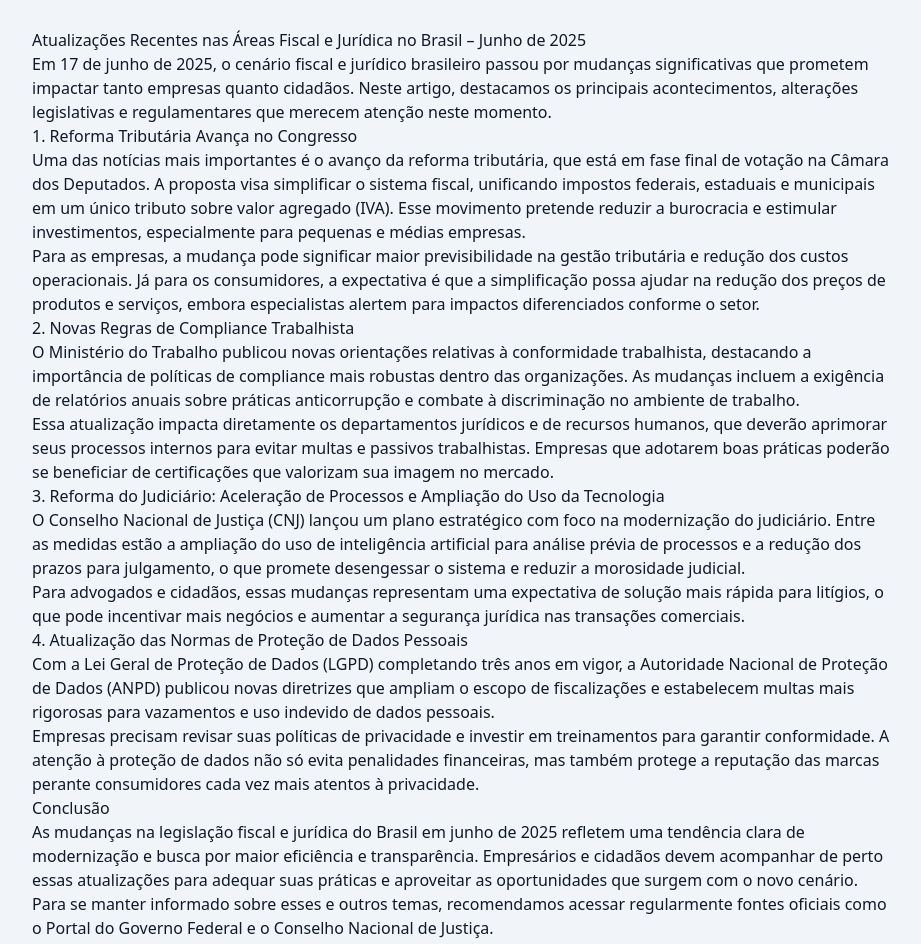
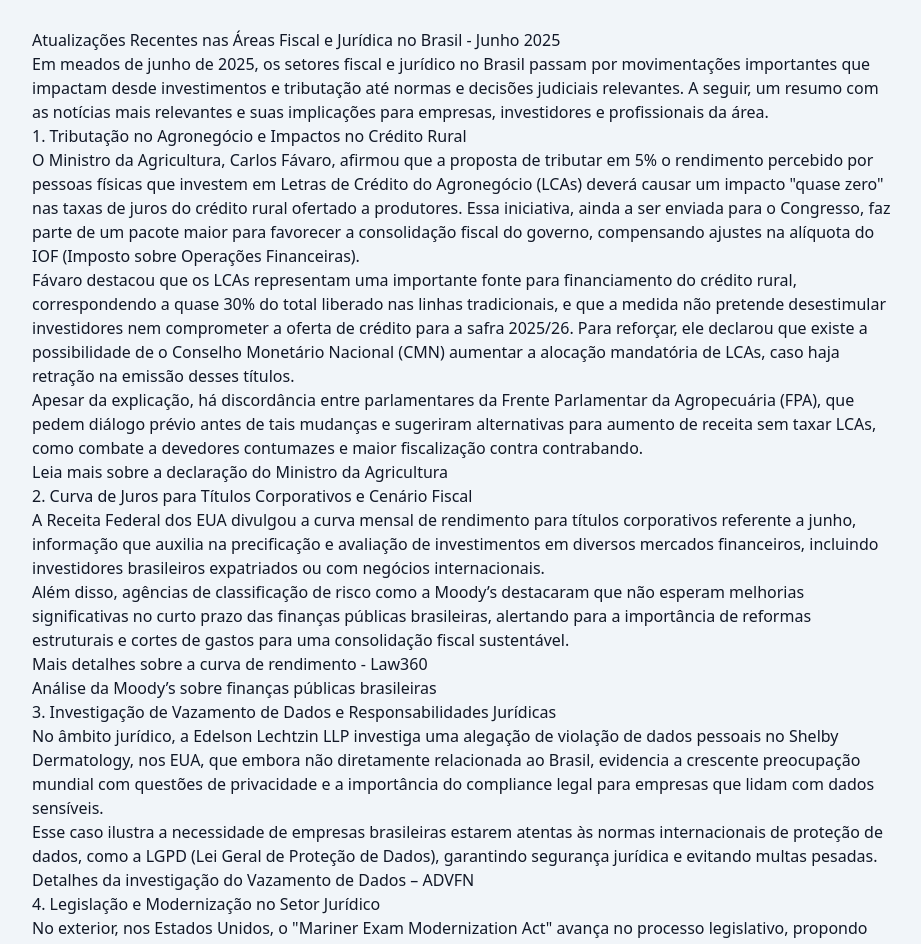
Before and after one commit to diegocpires/robertopires-srv, a Next.js app: page /noticias/2025-06-17 in a window 1280 px wide. Shown: the part 260-1204 px from the top of the page, without its empty margins (176-1097 px from the left). Built offline with nearby package versions, Linux system fonts and the light colour scheme.

Commit message:
Edit news

```diff
--- a/src/app/noticias/2025-06-17/page.tsx
+++ b/src/app/noticias/2025-06-17/page.tsx
@@ -10,39 +10,46 @@
         <h1 className="text-2xl md:text-4xl font-bold text-primary-dark mb-4">Notícias</h1>
       </section>
       <section className="max-w-4xl w-full mx-auto py-8 px-2 md:py-16 md:px-4">
-        <h1>Atualizações Recentes nas Áreas Fiscal e Jurídica no Brasil – Junho de 2025</h1>
+        <h1>Atualizações Recentes nas Áreas Fiscal e Jurídica no Brasil - Junho 2025</h1>
 
-<p>Em 17 de junho de 2025, o cenário fiscal e jurídico brasileiro passou por mudanças significativas que prometem impactar tanto empresas quanto cidadãos. Neste artigo, destacamos os principais acontecimentos, alterações legislativas e regulamentares que merecem atenção neste momento.</p>
+<p>Em meados de junho de 2025, os setores fiscal e jurídico no Brasil passam por movimentações importantes que impactam desde investimentos e tributação até normas e decisões judiciais relevantes. A seguir, um resumo com as notícias mais relevantes e suas implicações para empresas, investidores e profissionais da área.</p>
 
-<h2>1. Reforma Tributária Avança no Congresso</h2>
+<h2>1. Tributação no Agronegócio e Impactos no Crédito Rural</h2>
+<p>O Ministro da Agricultura, Carlos Fávaro, afirmou que a proposta de tributar em 5% o rendimento percebido por pessoas físicas que investem em Letras de Crédito do Agronegócio (LCAs) deverá causar um impacto "quase zero" nas taxas de juros do crédito rural ofertado a produtores. Essa iniciativa, ainda a ser enviada para o Congresso, faz parte de um pacote maior para favorecer a consolidação fiscal do governo, compensando ajustes na alíquota do IOF (Imposto sobre Operações Financeiras).</p>
 
-<p>Uma das notícias mais importantes é o avanço da reforma tributária, que está em fase final de votação na Câmara dos Deputados. A proposta visa simplificar o sistema fiscal, unificando impostos federais, estaduais e municipais em um único tributo sobre valor agregado (IVA). Esse movimento pretende reduzir a burocracia e estimular investimentos, especialmente para pequenas e médias empresas.</p>
+<p>Fávaro destacou que os LCAs representam uma importante fonte para financiamento do crédito rural, correspondendo a quase 30% do total liberado nas linhas tradicionais, e que a medida não pretende desestimular investidores nem comprometer a oferta de crédito para a safra 2025/26. Para reforçar, ele declarou que existe a possibilidade de o Conselho Monetário Nacional (CMN) aumentar a alocação mandatória de LCAs, caso haja retração na emissão desses títulos.</p>
 
-<p>Para as empresas, a mudança pode significar maior previsibilidade na gestão tributária e redução dos custos operacionais. Já para os consumidores, a expectativa é que a simplificação possa ajudar na redução dos preços de produtos e serviços, embora especialistas alertem para impactos diferenciados conforme o setor.</p>
+<p>Apesar da explicação, há discordância entre parlamentares da Frente Parlamentar da Agropecuária (FPA), que pedem diálogo prévio antes de tais mudanças e sugeriram alternativas para aumento de receita sem taxar LCAs, como combate a devedores contumazes e maior fiscalização contra contrabando.</p>
 
-<h2>2. Novas Regras de Compliance Trabalhista</h2>
+<p><a href="https://valorinternational.globo.com/agribusiness/news/2025/06/11/agriculture-minister-says-lca-tax-would-have-near-zero-effect-on-rates.ghtml" target="_blank">Leia mais sobre a declaração do Ministro da Agricultura</a></p>
 
-<p>O Ministério do Trabalho publicou novas orientações relativas à conformidade trabalhista, destacando a importância de políticas de compliance mais robustas dentro das organizações. As mudanças incluem a exigência de relatórios anuais sobre práticas anticorrupção e combate à discriminação no ambiente de trabalho.</p>
+<h2>2. Curva de Juros para Títulos Corporativos e Cenário Fiscal</h2>
+<p>A Receita Federal dos EUA divulgou a curva mensal de rendimento para títulos corporativos referente a junho, informação que auxilia na precificação e avaliação de investimentos em diversos mercados financeiros, incluindo investidores brasileiros expatriados ou com negócios internacionais.</p>
 
-<p>Essa atualização impacta diretamente os departamentos jurídicos e de recursos humanos, que deverão aprimorar seus processos internos para evitar multas e passivos trabalhistas. Empresas que adotarem boas práticas poderão se beneficiar de certificações que valorizam sua imagem no mercado.</p>
+<p>Além disso, agências de classificação de risco como a Moody’s destacaram que não esperam melhorias significativas no curto prazo das finanças públicas brasileiras, alertando para a importância de reformas estruturais e cortes de gastos para uma consolidação fiscal sustentável.</p>
 
-<h2>3. Reforma do Judiciário: Aceleração de Processos e Ampliação do Uso da Tecnologia</h2>
+<p><a href="https://www.law360.com/articles/2353171/irs-issues-corp-bond-monthly-yield-curve-for-june" target="_blank">Mais detalhes sobre a curva de rendimento - Law360</a></p>
+<p><a href="https://valorinternational.globo.com/economy/news/2025/06/11/moodys-sees-no-short-term-improvement-in-brazils-public-finances.ghtml" target="_blank">Análise da Moody’s sobre finanças públicas brasileiras</a></p>
 
-<p>O Conselho Nacional de Justiça (CNJ) lançou um plano estratégico com foco na modernização do judiciário. Entre as medidas estão a ampliação do uso de inteligência artificial para análise prévia de processos e a redução dos prazos para julgamento, o que promete desengessar o sistema e reduzir a morosidade judicial.</p>
+<h2>3. Investigação de Vazamento de Dados e Responsabilidades Jurídicas</h2>
+<p>No âmbito jurídico, a Edelson Lechtzin LLP investiga uma alegação de violação de dados pessoais no Shelby Dermatology, nos EUA, que embora não diretamente relacionada ao Brasil, evidencia a crescente preocupação mundial com questões de privacidade e a importância do compliance legal para empresas que lidam com dados sensíveis.</p>
 
-<p>Para advogados e cidadãos, essas mudanças representam uma expectativa de solução mais rápida para litígios, o que pode incentivar mais negócios e aumentar a segurança jurídica nas transações comerciais.</p>
+<p>Esse caso ilustra a necessidade de empresas brasileiras estarem atentas às normas internacionais de proteção de dados, como a LGPD (Lei Geral de Proteção de Dados), garantindo segurança jurídica e evitando multas pesadas.</p>
 
-<h2>4. Atualização das Normas de Proteção de Dados Pessoais</h2>
+<p><a href="https://br.advfn.com/noticias/PRNUS/2025/artigo/96226359" target="_blank">Detalhes da investigação do Vazamento de Dados – ADVFN</a></p>
 
-<p>Com a Lei Geral de Proteção de Dados (LGPD) completando três anos em vigor, a Autoridade Nacional de Proteção de Dados (ANPD) publicou novas diretrizes que ampliam o escopo de fiscalizações e estabelecem multas mais rigorosas para vazamentos e uso indevido de dados pessoais.</p>
+<h2>4. Legislação e Modernização no Setor Jurídico</h2>
+<p>No exterior, nos Estados Unidos, o "Mariner Exam Modernization Act" avança no processo legislativo, propondo modernizar os exames de certificação para marinheiros mercantes, tornando o processo de credenciamento mais eficiente e alinhado às necessidades atuais da indústria marítima. Ainda que seja um movimento estrangeiro, acompanha as tendências globais de modernização regulatória e desburocratização, importantes para o comércio exterior brasileiro e para a harmonia regulatória internacional.</p>
 
-<p>Empresas precisam revisar suas políticas de privacidade e investir em treinamentos para garantir conformidade. A atenção à proteção de dados não só evita penalidades financeiras, mas também protege a reputação das marcas perante consumidores cada vez mais atentos à privacidade.</p>
+<p><a href="https://www.marinelink.com/news/bill-modernize-uscg-merchant-mariner-526845" target="_blank">Informações sobre a modernização da certificação marítima nos EUA</a></p>
 
-<h2>Conclusão</h2>
+<h2>5. Resultados Financeiros Importantes</h2>
+<p>A American Outdoor Brands anunciou que divulgará seus resultados financeiros do quarto trimestre e do ano fiscal de 2025 em 26 de junho. Embora seja uma empresa internacional, seus resultados impactam investidores globais, inclusive brasileiros, refletindo o movimento de mercado e tendências em setores correlatos.</p>
 
-<p>As mudanças na legislação fiscal e jurídica do Brasil em junho de 2025 refletem uma tendência clara de modernização e busca por maior eficiência e transparência. Empresários e cidadãos devem acompanhar de perto essas atualizações para adequar suas práticas e aproveitar as oportunidades que surgem com o novo cenário.</p>
+<p><a href="https://markets.ft.com/data/announce/detail?dockey=600-202506121605PR_NEWS_USPRX____CG07543-1" target="_blank">Detalhes do comunicado da American Outdoor Brands - Financial Times</a></p>
 
-<p>Para se manter informado sobre esses e outros temas, recomendamos acessar regularmente fontes oficiais como o <a href="https://www.gov.br/pt-br" target="_blank" rel="noopener noreferrer">Portal do Governo Federal</a> e o <a href="https://www.cnj.jus.br" target="_blank" rel="noopener noreferrer">Conselho Nacional de Justiça</a>.</p>
+<h2>Considerações Finais</h2>
+<p>As atualizações recentes nas áreas fiscal e jurídica demonstram que o Brasil segue focado em políticas para fortalecer seu ambiente de investimentos e garantir sustentabilidade fiscal, sem perder de vista o respaldo legal e o acompanhamento de normas internacionais. Gestores, investidores e profissionais jurídicos devem permanecer atentos às mudanças no setor fiscal, especialmente no agronegócio, e às tendências globais de regulação e compliance para manter competitividade e conformidade.</p>
       </section>
       <Footer />
     </>
```
